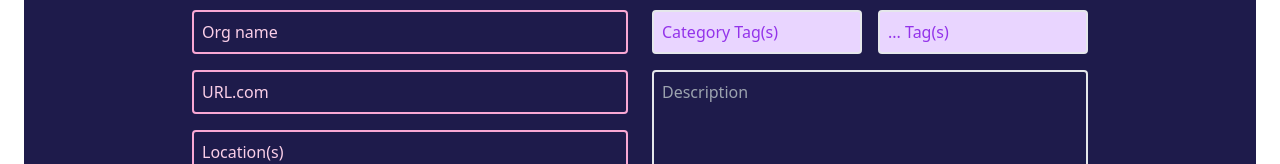
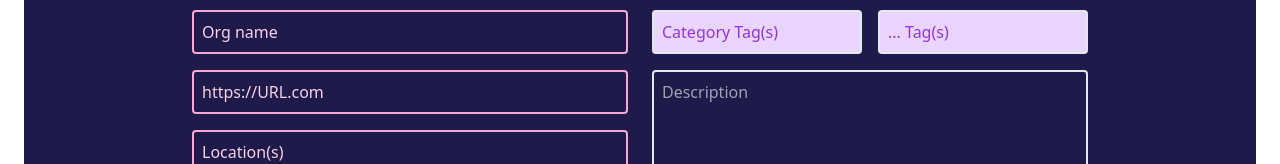
Before and after one commit to cornershopcreative/Nonviolent-Peaceforce, a React (Vite) app in the folder frontend/: page /addyours in a window 1280 px wide. Shown: the part 606-770 px from the top of the page. Built offline with nearby package versions, Linux system fonts and the light colour scheme.

Commit message:
better placeholder

```diff
--- a/frontend/src/pages/AddYours.jsx
+++ b/frontend/src/pages/AddYours.jsx
@@ -144,7 +144,7 @@ const AddYours = () => {
                     <input
                       type="url"
                       name="url"
-                      placeholder="URL.com"
+                      placeholder="https://URL.com"
                       value={formData.url}
                       onChange={handleChange}
                       className="w-full p-2 border-2 text-white border-pink-300 bg-transparent placeholder-pink-200 rounded"
```
